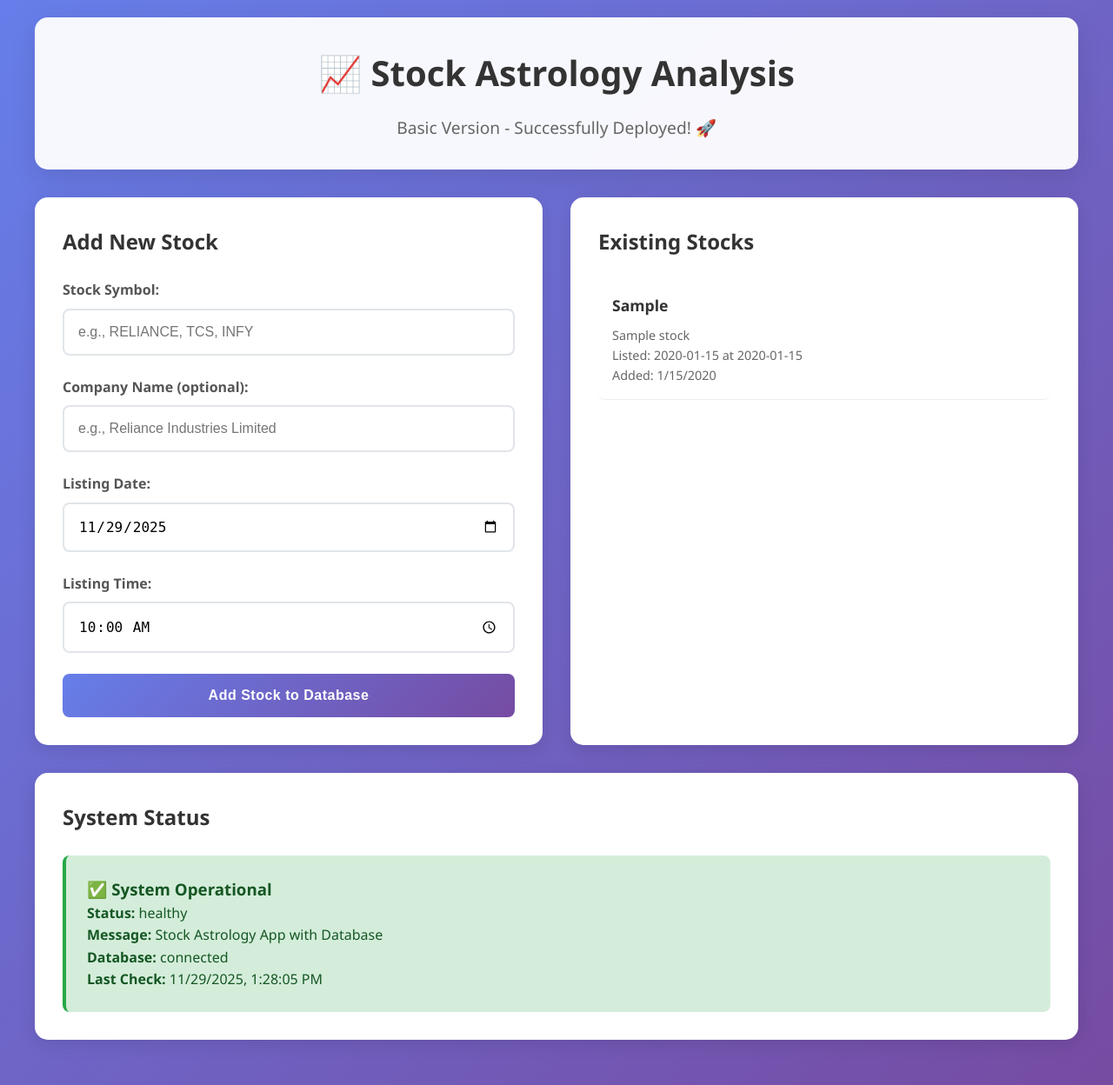
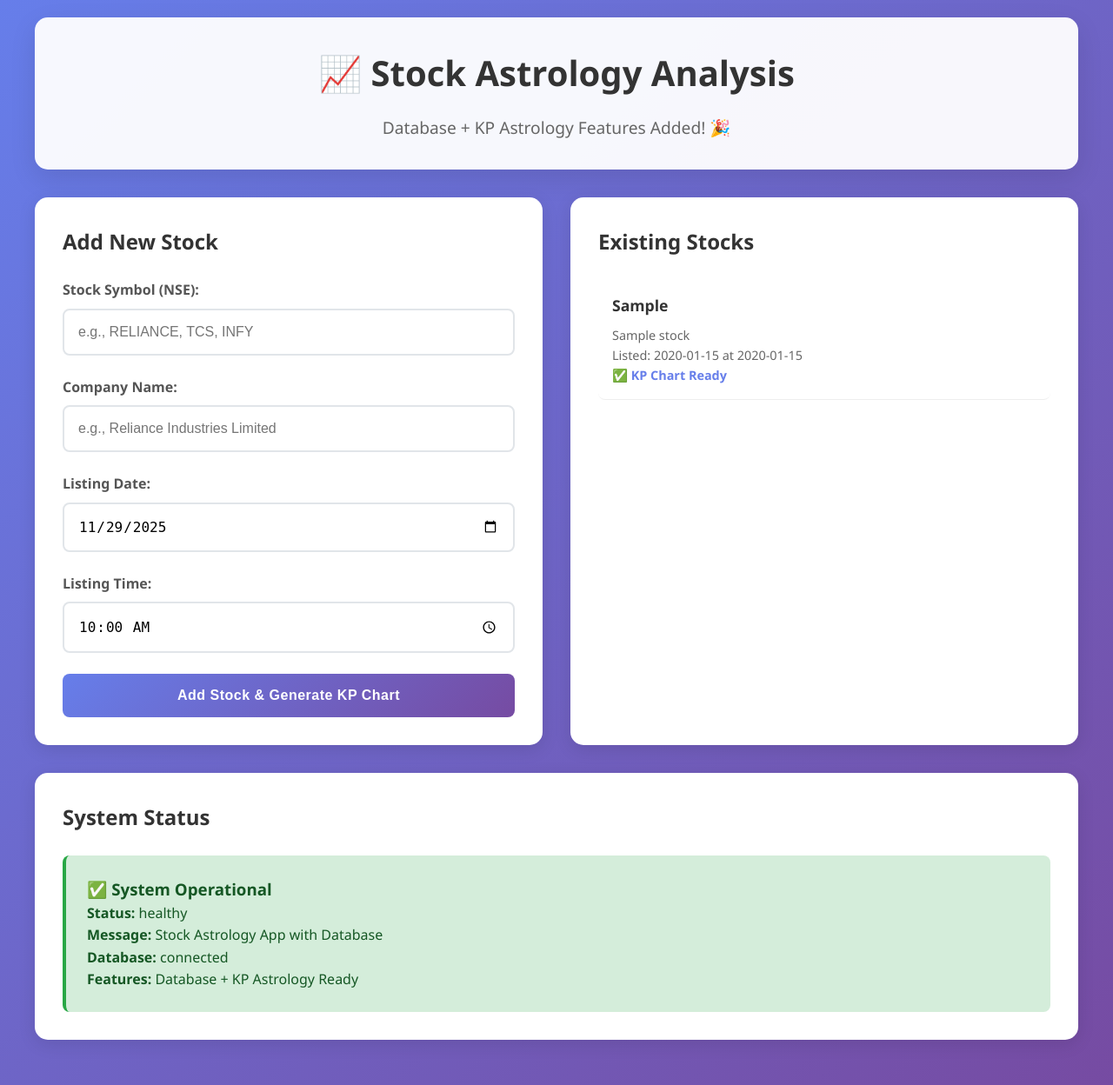
Before and after one commit to nrsane/stock-astrology-app, a Flask app: page / in a window 1280 px wide. Shown: the whole page at 87% size. Run offline with Flask 3, Linux system fonts and the light colour scheme; tables that the repository leaves empty hold one stand-in row (values such as "Sample post"); parts of the project's set-up code (start-up, migrations or seed data) failed here and were passed over.

Commit message:
Update index.html

```diff
--- a/backend/templates/index.html
+++ b/backend/templates/index.html
@@ -4,6 +4,7 @@
     <meta charset="UTF-8">
     <meta name="viewport" content="width=device-width, initial-scale=1.0">
     <title>Stock Astrology Analysis</title>
+    <script src="https://cdn.jsdelivr.net/npm/chart.js"></script>
     <style>
         * { box-sizing: border-box; margin: 0; padding: 0; }
         body {
@@ -70,12 +71,6 @@
             transform: translateY(-2px);
             box-shadow: 0 5px 15px rgba(102, 126, 234, 0.4);
         }
-        button:disabled {
-            background: #ccc;
-            cursor: not-allowed;
-            transform: none;
-            box-shadow: none;
-        }
         .result {
             background: #f8f9fa;
             border-left: 4px solid #667eea;
@@ -127,7 +122,6 @@
         }
         @media (max-width: 768px) {
             .grid { grid-template-columns: 1fr; }
-            body { padding: 10px; }
         }
     </style>
 </head>
@@ -135,7 +129,7 @@
     <div class="container">
         <div class="header">
             <h1 style="font-size: 2.5rem; margin-bottom: 1rem;">📈 Stock Astrology Analysis</h1>
-            <p style="font-size: 1.2rem; color: #666;">Basic Version - Successfully Deployed! 🚀</p>
+            <p style="font-size: 1.2rem; color: #666;">Database + KP Astrology Features Added! 🎉</p>
         </div>
 
         <div class="grid">
@@ -144,12 +138,12 @@
                 <h2 style="margin-bottom: 1.5rem; color: #333;">Add New Stock</h2>
                 <form id="stockForm">
                     <div class="form-group">
-                        <label for="symbol">Stock Symbol:</label>
+                        <label for="symbol">Stock Symbol (NSE):</label>
                         <input type="text" id="symbol" required placeholder="e.g., RELIANCE, TCS, INFY">
                     </div>
 
                     <div class="form-group">
-                        <label for="name">Company Name (optional):</label>
+                        <label for="name">Company Name:</label>
                         <input type="text" id="name" placeholder="e.g., Reliance Industries Limited">
                     </div>
 
@@ -163,7 +157,7 @@
                         <input type="time" id="listingTime" value="10:00">
                     </div>
 
-                    <button type="submit" id="submitBtn">Add Stock to Database</button>
+                    <button type="submit" id="submitBtn">Add Stock & Generate KP Chart</button>
                 </form>
 
                 <div id="formResult" class="result" style="display: none;"></div>
@@ -181,7 +175,13 @@
             </div>
         </div>
 
-        <!-- API Status -->
+        <!-- Stock Details -->
+        <div class="card" id="stockDetails" style="display: none;">
+            <h2 id="detailsTitle">Stock Details</h2>
+            <div id="detailsContent"></div>
+        </div>
+
+        <!-- System Status -->
         <div class="card">
             <h2 style="margin-bottom: 1rem; color: #333;">System Status</h2>
             <div id="systemStatus">
@@ -201,6 +201,8 @@
         document.addEventListener('DOMContentLoaded', function() {
             checkSystemStatus();
             loadStocks();
+            // Set today's date as default
+            document.getElementById('listingDate').valueAsDate = new Date();
         });
 
         // System status check
@@ -216,7 +218,7 @@
                         <p><strong>Status:</strong> ${data.status}</p>
                         <p><strong>Message:</strong> ${data.message}</p>
                         <p><strong>Database:</strong> ${data.database}</p>
-                        <p><strong>Last Check:</strong> ${new Date().toLocaleString()}</p>
+                        <p><strong>Features:</strong> Database + KP Astrology Ready</p>
                     </div>
                 `;
             } catch (error) {
@@ -225,7 +227,6 @@
                     <div class="result error">
                         <h3>❌ System Issue</h3>
                         <p><strong>Error:</strong> ${error.message}</p>
-                        <p><strong>Last Check:</strong> ${new Date().toLocaleString()}</p>
                     </div>
                 `;
             }
@@ -269,10 +270,11 @@
                         <p><strong>Symbol:</strong> ${data.stock.symbol}</p>
                         <p><strong>Name:</strong> ${data.stock.name}</p>
                         <p><strong>Listing Date:</strong> ${data.stock.listing_date}</p>
-                        <p><strong>Added:</strong> ${new Date(data.stock.created_at).toLocaleString()}</p>
+                        <p><strong>KP Status:</strong> ${data.kp_status}</p>
                     `;
                     document.getElementById('stockForm').reset();
-                    loadStocks(); // Refresh the stock list
+                    document.getElementById('listingDate').valueAsDate = new Date();
+                    loadStocks();
                 } else {
                     resultDiv.innerHTML = `<h3>❌ Error</h3><p>${data.error}</p>`;
                 }
@@ -309,7 +311,7 @@
                             <div style="color: #666; font-size: 0.9rem; margin-top: 0.5rem;">
                                 <div>${stock.name}</div>
                                 <div>Listed: ${stock.listing_date} at ${stock.listing_time}</div>
-                                <div>Added: ${new Date(stock.created_at).toLocaleDateString()}</div>
+                                <div style="color: #667eea; font-weight: 600;">✅ KP Chart Ready</div>
                             </div>
                         </div>
                     `).join('');
@@ -338,7 +340,49 @@
                 const data = await response.json();
 
                 if (data.success) {
-                    alert(`Stock Details:\n\nSymbol: ${data.stock.symbol}\nName: ${data.stock.name}\nListing Date: ${data.stock.listing_date}\nListing Time: ${data.stock.listing_time}`);
+                    const detailsDiv = document.getElementById('stockDetails');
+                    const titleDiv = document.getElementById('detailsTitle');
+                    const contentDiv = document.getElementById('detailsContent');
+
+                    detailsDiv.style.display = 'block';
+                    titleDiv.textContent = `${symbol} - KP Astrology Analysis`;
+
+                    let content = `
+                        <div class="grid">
+                            <div>
+                                <h3>Stock Information</h3>
+                                <p><strong>Symbol:</strong> ${data.stock.symbol}</p>
+                                <p><strong>Name:</strong> ${data.stock.name}</p>
+                                <p><strong>Listing:</strong> ${data.stock.listing_date} at ${data.stock.listing_time}</p>
+                            </div>
+                            <div>
+                                <h3>Birth Chart</h3>
+                                <p><strong>Status:</strong> Basic chart created</p>
+                                <p><strong>Next:</strong> Real KP calculations coming soon</p>
+                            </div>
+                        </div>
+
+                        <h3>House Significators</h3>
+                    `;
+
+                    if (data.house_significators && data.house_significators.length > 0) {
+                        data.house_significators.forEach(sig => {
+                            content += `
+                                <div class="result" style="margin: 10px 0;">
+                                    <h4>${sig.house_number}${getOrdinal(sig.house_number)} House (Wealth/Gains)</h4>
+                                    <p><strong>Sign Lord:</strong> ${sig.cuspal_sign_lord}</p>
+                                    <p><strong>Star Lord:</strong> ${sig.cuspal_star_lord}</p>
+                                    <p><strong>Sub Lord:</strong> ${sig.cuspal_sub_lord}</p>
+                                    <p><strong>All Significators:</strong> ${sig.all_significators.join(', ')}</p>
+                                </div>
+                            `;
+                        });
+                    }
+
+                    contentDiv.innerHTML = content;
+
+                    // Scroll to details
+                    detailsDiv.scrollIntoView({ behavior: 'smooth' });
                 } else {
                     alert('Error: ' + data.error);
                 }
@@ -347,8 +391,12 @@
             }
         }
 
-        // Auto-set today's date as default
-        document.getElementById('listingDate').valueAsDate = new Date();
+        // Helper function for ordinal numbers
+        function getOrdinal(n) {
+            const s = ["th", "st", "nd", "rd"];
+            const v = n % 100;
+            return s[(v - 20) % 10] || s[v] || s[0];
+        }
     </script>
 </body>
 </html>
```
